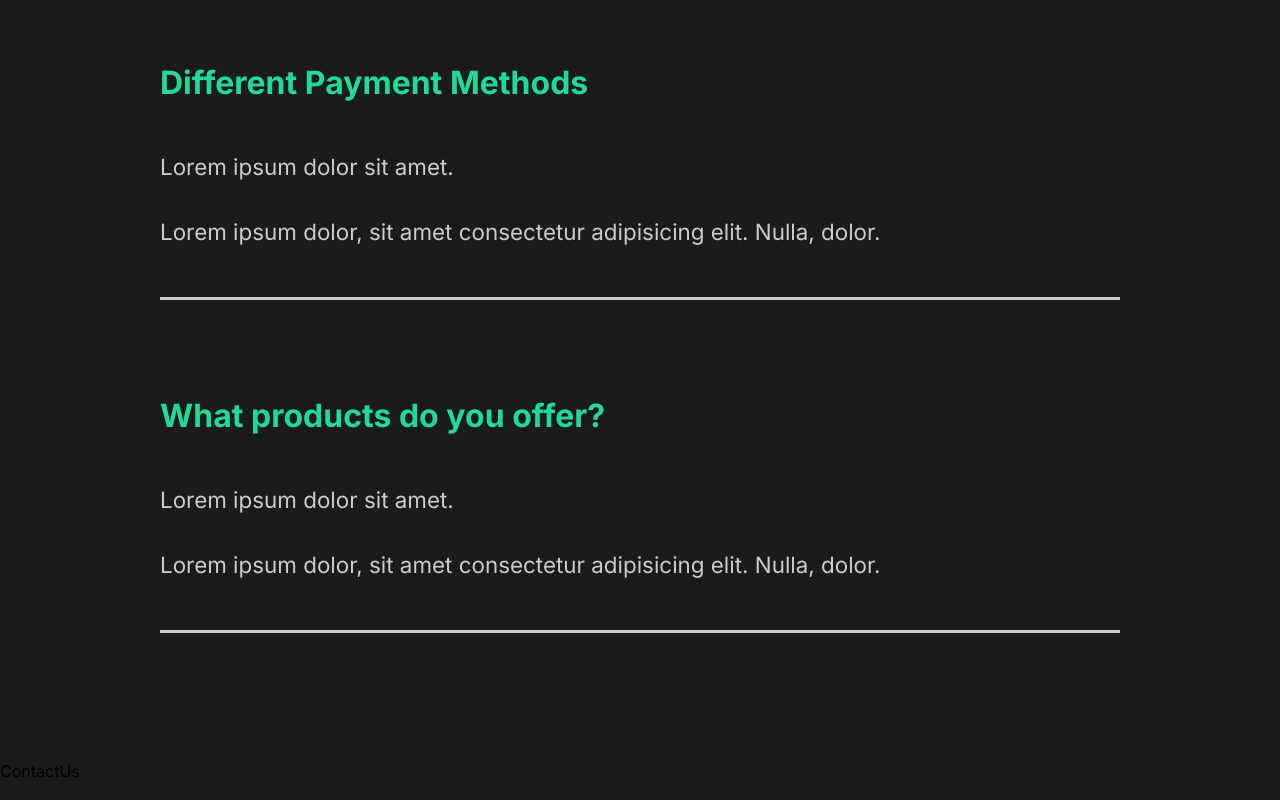
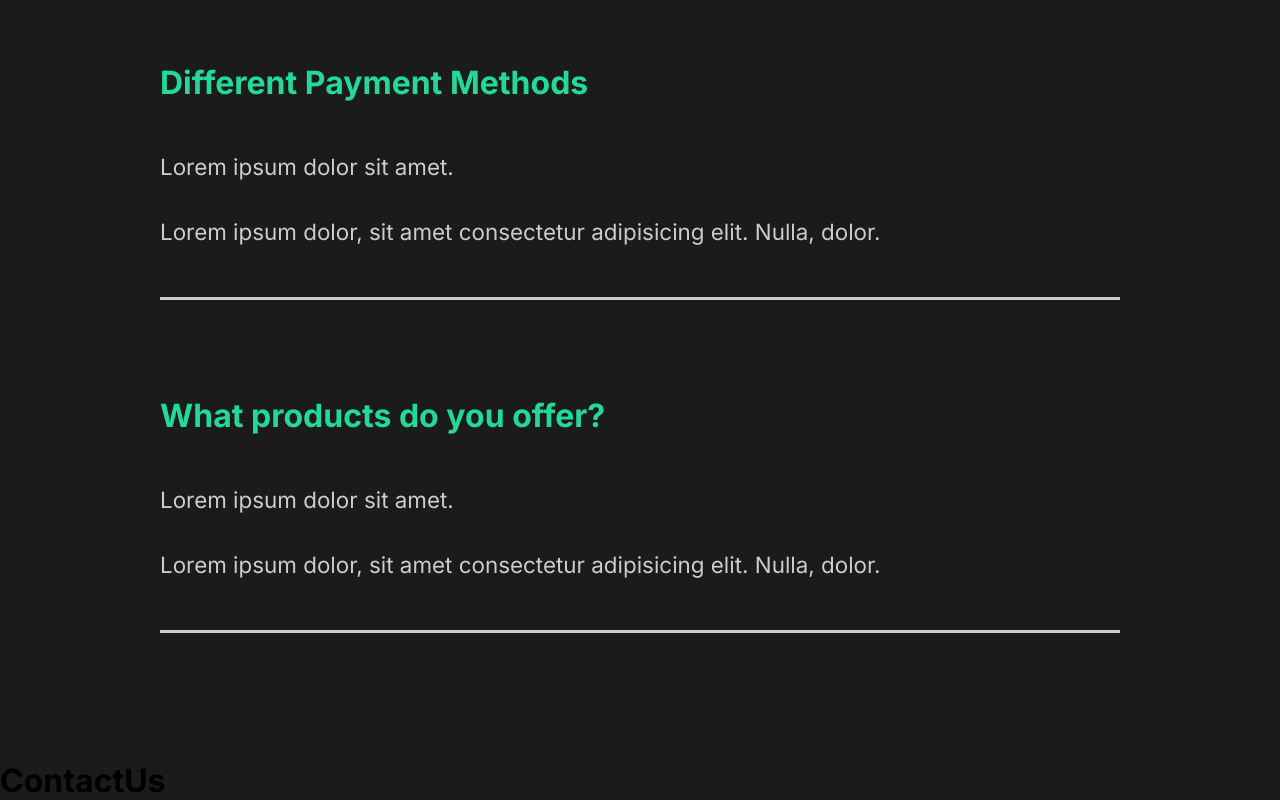
Before and after one commit to sujoyduttajad/Capture-Portfolio, a React (Create React App) app: page /work in a window 1280 px wide. Shown: the part 3069-3869 px from the top of the page. Built offline with nearby package versions, Linux system fonts and the light colour scheme.

Commit message:
Update ContactUs.js

```diff
--- a/src/pages/ContactUs.js
+++ b/src/pages/ContactUs.js
@@ -2,7 +2,7 @@ import React from 'react'
 
 const ContactUs = () => {
   return (
-    <div>ContactUs</div>
+    <div><h1>ContactUs</h1></div>
   )
 }
 
```
